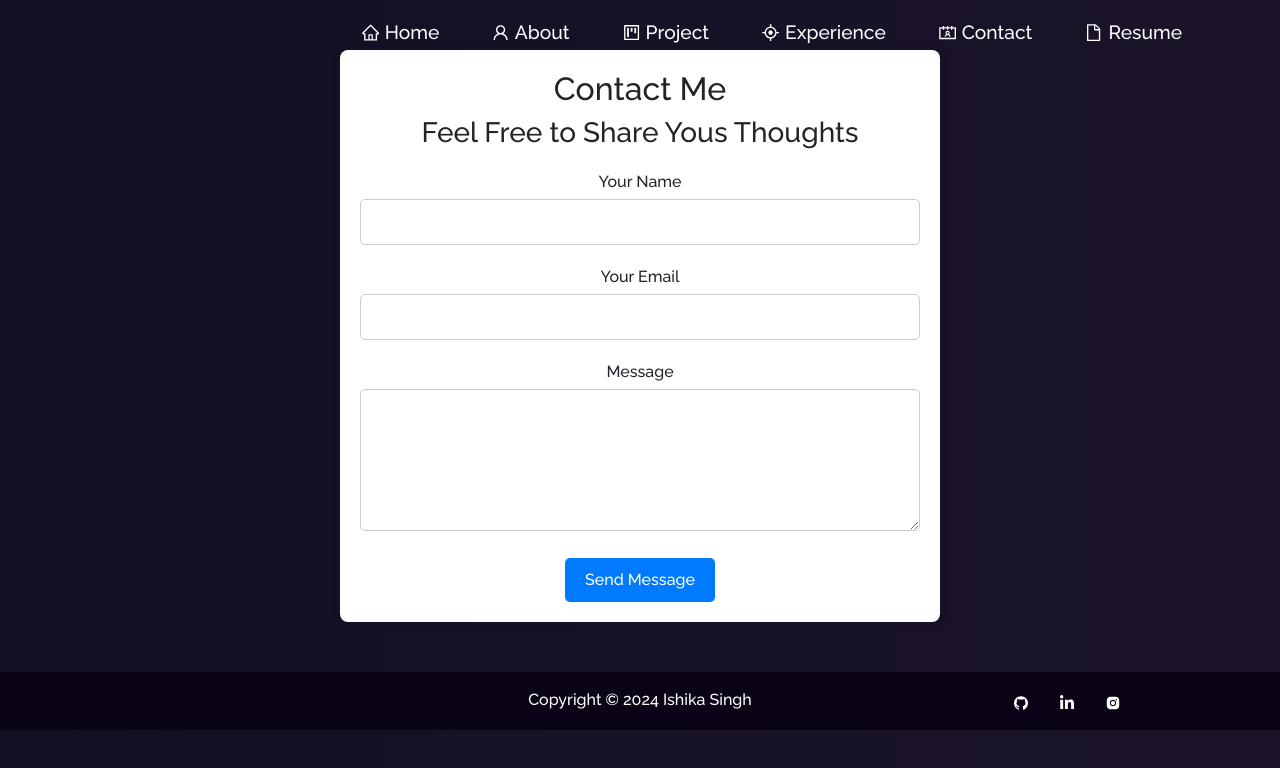
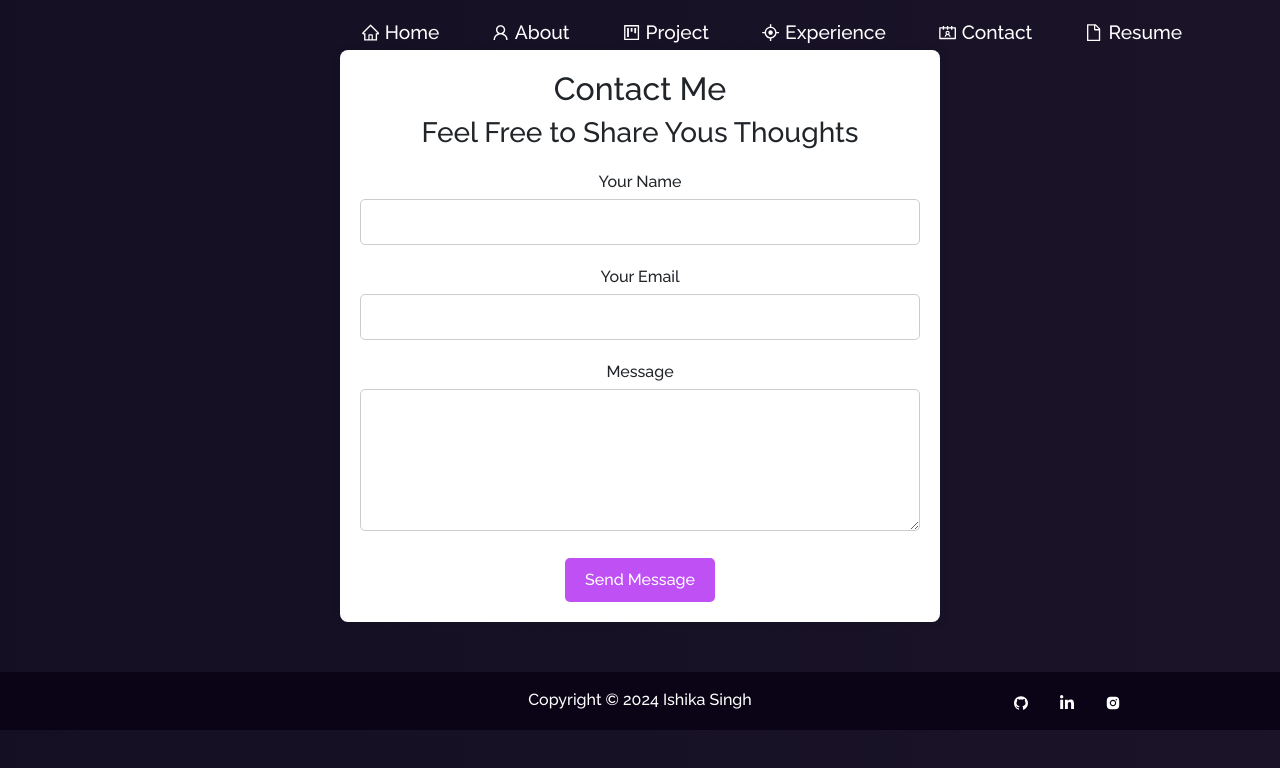
Before and after one commit to ishikasingh21/Ishika-Portfolio-main, a React (Create React App) app: page /contact in a window 1280 px wide. Shown: the top 768 px of the page. Built offline with nearby package versions, Linux system fonts and the light colour scheme.

Commit message:
color DM

```diff
--- a/src/components/Contact.css
+++ b/src/components/Contact.css
@@ -40,7 +40,7 @@
   }
 
   button[type="submit"] {
-    background-color: #007bff;
+    background-color: #be50f4;
     color: #fff;
     border: none;
     padding: 10px 20px;
```
